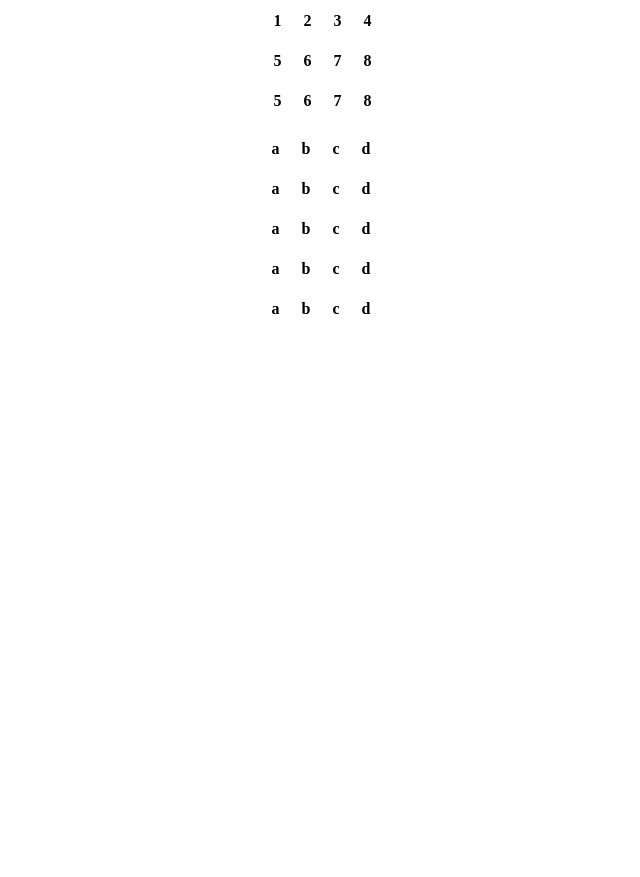
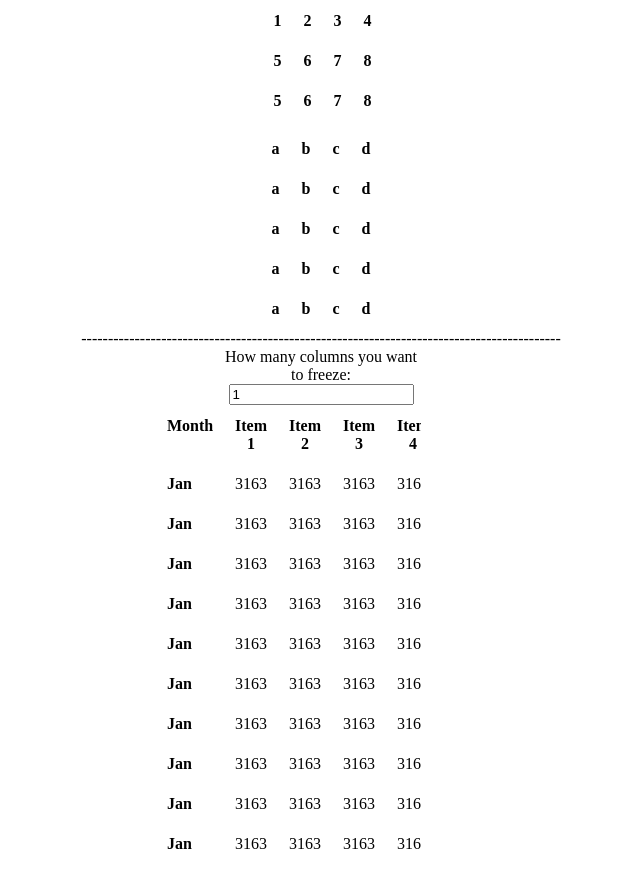
Before and after one commit to ghostmania/test-tables, a plain HTML site: page index.html in a window 1280 px wide. Shown: the whole page, without its empty margins (319-959 px from the left). Before the commit the page ends 800 px from the top, so only its background shows below. Drawn offline with nearby package versions, Linux system fonts and the light colour scheme.

Commit message:
sticky-column-table created

```diff
--- /dev/null
+++ b/app/components/table-sticky-column/table2.component.html
@@ -0,0 +1,29 @@
+------------------------------------------------------------------------------------------ <br>
+<div freeze-column="table2Controller.freeze">
+    <label>How many columns you want to freeze:
+        <input ng-model="table2Controller.freeze">
+    </label>
+    <table>
+        <thead>
+            <tr>
+                <th>Month</th>
+                <th>Item 1</th>
+                <th>Item 2</th>
+                <th>Item 3</th>
+                <th>Item 4</th>
+                <th>Item 5</th>
+                <th>Item 6</th>
+                <th>Item 7</th>
+                <th>Item 8</th>
+                <th>Item 9</th>
+                <th>Item 10</th>
+            </tr>
+        </thead>
+        <tbody>
+            <tr ng-repeat="row in table2Controller.rows">
+                <th >Jan</th>
+                <td ng-repeat="row in table2Controller.rows">3163</td>
+            </tr>
+        </tbody>
+    </table>
+</div>
--- /dev/null
+++ b/app/components/table-sticky-column/table2.component.js
@@ -0,0 +1,26 @@
+(function() {
+    'use strict';
+
+    angular
+    .module('myApp')
+    .component('table2', {
+        templateUrl: './app/components/table-sticky-column/table2.component.html',
+        controller: table2Controller,
+        controllerAs: 'table2Controller'
+    });
+
+    function table2Controller() {
+        var vm = this;
+        vm.rows = [];
+        vm.freeze = 1; // select how much columns to freeze on page load
+        vm.pushRows = pushRows;
+        vm.pushRows();
+
+        function pushRows() {
+            for (var i=0; i < 10; i++){
+                vm.rows.push(i);
+            }
+        }
+    }
+
+})();
--- /dev/null
+++ b/app/components/table-sticky-column/table2.directive.js
@@ -0,0 +1,65 @@
+(function() {
+    'use strict';
+
+    angular
+        .module('myApp')
+        .directive('freezeColumn', freezeColumn);
+
+
+    function freezeColumn() {
+        return {
+            restrict: 'A',
+            scope:{
+                freezeColumn: '='
+            },
+            link: freeze
+        };
+
+        function freeze(scope, element) {
+            var left = 0;
+            var wantedWidth = 200 + 'px'; // select table wrapper width
+            var stylesForWrapper = { // styles for wrapper
+                width: wantedWidth,
+                overflowX: 'scroll',
+                display: 'inline-block'
+            };
+            var noStyle = { // styles for table reload
+                position: '',
+                marginLeft: 0
+            };
+            element.css(stylesForWrapper);
+            scope.$watch(inputValue, moveColumns); // watch input value and change table according to it
+
+            function inputValue() {
+                return element[0].querySelector('input').value; // get input value
+            }
+
+            function moveColumns(value) {
+                    scope.freezeColumn = value; // set input value to attribute
+                    left = 0; // set margin to 0
+                    nullStyles(); // remove styles from table
+                    selectNeeded(); // freeze needed columns
+            }
+
+            function nullStyles() { //remove styles before adding new
+                var columnsQuantity = element[0].querySelectorAll('tr *'); // select all table elements
+                    angular.element(columnsQuantity).css(noStyle);
+            }
+
+            function selectNeeded() {
+                for (var n = scope.freezeColumn; n >= 1; n--){
+                    var mustBeFreezed = element[0].querySelectorAll('tr *:nth-child('+n+')'); // find elements to freeze
+                    left += mustBeFreezed[0].offsetWidth; // save width on each iteration
+                    var stylesForTh = { // moved column styles
+                        position: 'fixed',
+                        marginLeft: -left +'px'
+                    };
+                    angular.element(mustBeFreezed).css(stylesForTh);
+                }
+
+            }
+        }
+
+    }
+
+})();
--- a/index.html
+++ b/index.html
@@ -8,9 +8,11 @@
     <script src="app/app.module.js"></script>
     <script src="app/components/table-sticky-header/table1.component.js"></script>
     <script src="app/components/table-sticky-header/table1.directive.js"></script>
-
+    <script src="app/components/table-sticky-column/table2.component.js"></script>
+    <script src="app/components/table-sticky-column/table2.directive.js"></script>
 </head>
 <body ng-app="myApp">
     <div><table1></table1></div>
+    <div><table2></table2></div>
 </body>
 </html>
```
